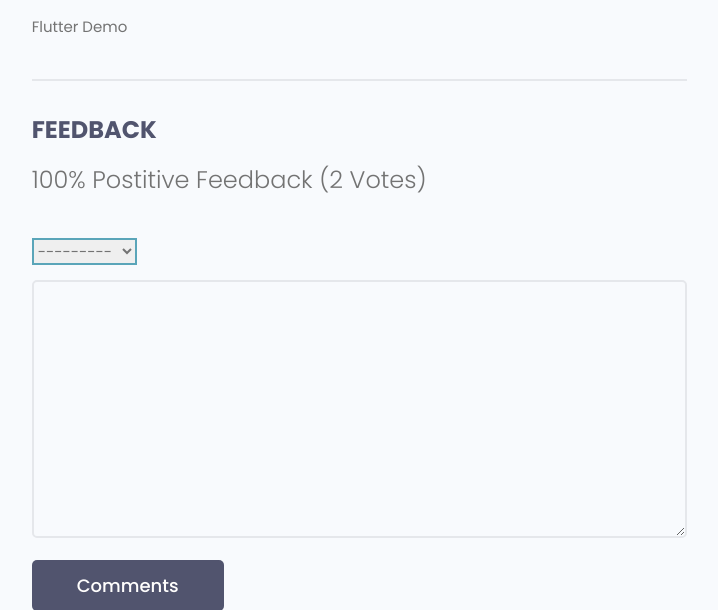
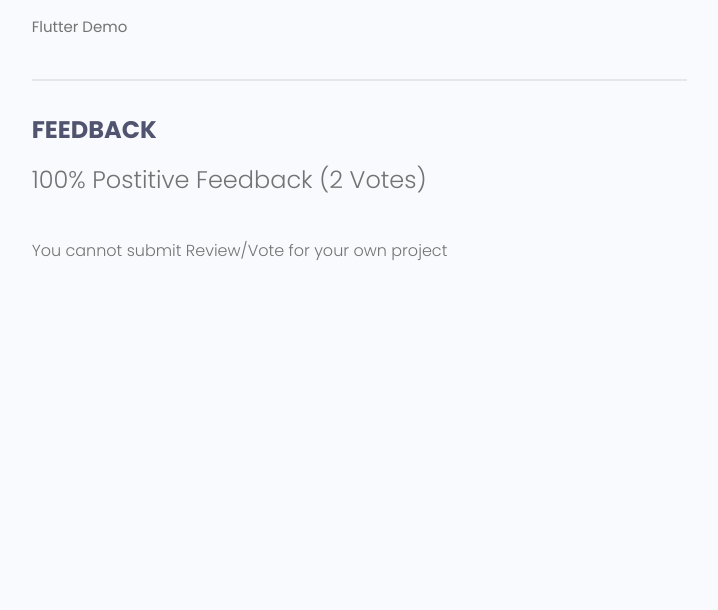
Before and after one commit to 87saswat/devclientsearch, a Django app: page /projects/project/f89bd713-6018-4c52-9239-f339e0c04ceb/ in a window 1280 px wide. Shown: the part 696-1306 px from the top of the page, without its empty margins (465-1183 px from the left). After the commit the page ends 957 px from the top, so only its background shows below. Run offline with Django 4.2, Linux system fonts and the light colour scheme; a user stored in the database is signed in; data comes from the database, SQL or seed files in the repository; both versions use the stored data as it was after the commit; some libraries are stand-ins or nearby versions.

Commit message:
review-1 updated

```diff
--- a/projects/models.py
+++ b/projects/models.py
@@ -1,5 +1,6 @@
 
 
+from multiprocessing.sharedctypes import Value
 from pyexpat import model
 from django.db import models
 import uuid
@@ -29,7 +30,27 @@ class Projects(models.Model):
         return self.title
 
     class Meta:
-        ordering = ['-created']
+        ordering = ['-vote_ratio', '-vote_total', 'title']
+
+    @property
+    def reviewers(self):
+        # getting all the reviewers and their id through owner__id (owner-->Profile-->id), value_list..flat=true(will convert it to a True list) means it is a list of values instead of object
+        queryset = self.review_set.all().value_list(
+            'owner__id', flat=True)  # it gives us the id of all the reviewer
+        return queryset
+
+    @property
+    def getVotecount(self):
+        reviews = self.review_set.all()
+        up_vote = reviews.filter(value='up').count()
+        # down_vote = reviews.filter(value='down').count()
+        total_vote = reviews.count()
+        ratio = (up_vote/total_vote) * 100
+
+        self.vote_total = total_vote  # update the vote_total and vote_ration
+        self.vote_ratio = ratio
+
+        self.save()
 
 
 class Review(models.Model):
--- a/projects/templates/projects/single-project.html
+++ b/projects/templates/projects/single-project.html
@@ -38,6 +38,16 @@
                             {{project.vote_ratio}}% Postitive Feedback ({{project.vote_total}} Vote{{project.vote_total|pluralize:"s"}})
                         </h5>
 
+                        <!-- If the user is already voted , he can't vote. we get project.reviewers from our model method -->
+                        {% if request.user.profile.id in projects.reviewers %}
+                        <p>You have already submited your Review/Vote for this project </p>
+
+                            <!-- If the user himself is the owner of the project ? he can't vote -->
+                            {% elif request.user.profile == project.owner %}
+                            <p> You cannot submit Review/Vote for your own project</p>
+
+                            <!-- If the user has not voted or not te owner and is logged in.. output the form -->
+                            {% elif request.user.is_authenticated %}
                         <form class="form" action="{% url 'project' project.id %}" method="POST">
                             {% csrf_token %}
                             <!-- Textarea -->
@@ -51,6 +61,11 @@
                             {% endfor %}
                             <input class="btn btn--sub btn--lg" type="submit" value="Comments" />
                         </form>
+                        {% else %}
+                        <!-- ASK TE USER TO LOGIN TO SUBMIT A VOTE OR REVIEW -->
+                        <a href="{% url 'login' %}?next={{request.path}}">Plaese Signin to submit your vote and review</a>
+
+                        {% endif %}
 
 
                         <!-- COMMENTS FUNCTIONALITY START -->
--- a/projects/views.py
+++ b/projects/views.py
@@ -29,7 +29,13 @@ def project(request, pk):
             # CONNECT THE REVIEW OWNER WITH THE PROFILE PAGE
             review.owner = request.user.profile
             review.save()
+
+            # GETTING VOTE COUNT TOTAL AND RATIO FROM THE MODEL METHOD getVotecount()
+            # dont need to run it as a method () because of @property deorator
+            projectObj.getVotecount
+
             messages.success(request, "Review submitted successfully")
+            return redirect('project', pk=projectObj.id)
 
             # UPDATE PRJECT VOTE COUNT
 
--- a/static/styles/app.css
+++ b/static/styles/app.css
@@ -535,10 +535,10 @@ img {
   border-top: 2px solid var(--color-light);
 }
 
-.comments .form label {
+/* .comments .form label {
   position: absolute;
   margin: -9999px;
-}
+} */
 
 .commentList {
   margin: 3rem 0;
--- a/users/views.py
+++ b/users/views.py
@@ -86,7 +86,7 @@ def loginUser(request):
     if request.user.is_authenticated:
         return redirect('profiles')
     if request.method == 'POST':
-        username = request.POST['username']
+        username = request.POST['username'].lower()
         password = request.POST['password']
 
         try:
@@ -98,7 +98,7 @@ def loginUser(request):
 
         if user is not None:
             login(request, user)
-            return redirect('profiles')
+            return redirect(request.GET['next'] if 'next' in request.GET else 'account')
         else:
             messages.error(request, "Username or password is incorrect")
 
```
Also changed, not shown: db.sqlite3, static/images/flut.jpeg (added).
